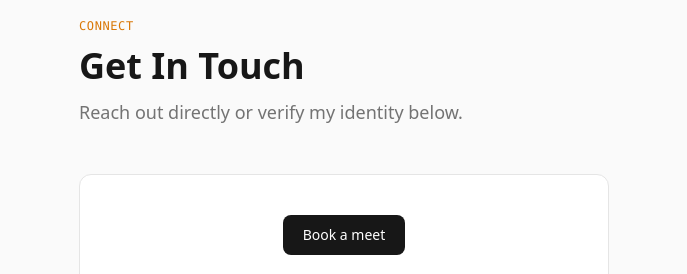
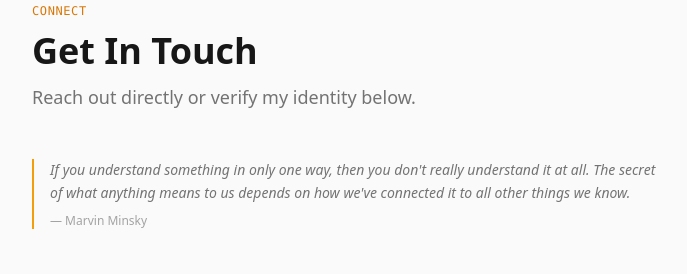
Before and after one commit to lfaoro/leonardofaoro.com, a website: page index.html in a window 1280 px wide. Shown: the part 3117-3391 px from the top of the page, without its empty margins (296-983 px from the left). Drawn offline with nearby package versions, Linux system fonts and the light colour scheme; files that its build step writes are made by us from their sources; no server answers.

Commit message:
contact: add Marvin Minsky blockquote (the Thinkerer creed)

```diff
--- a/index.html
+++ b/index.html
@@ -712,6 +712,13 @@
           Reach out directly or verify my identity below.
         </p>
 
+        <blockquote
+          class="border-l-2 border-amber-500 pl-4 mb-12 text-sm text-neutral-500 dark:text-neutral-400 italic leading-relaxed">
+          <p>If you understand something in only one way, then you don't really understand it at all. The secret of what
+            anything means to us depends on how we've connected it to all other things we know.</p>
+          <footer class="mt-2 text-xs not-italic text-neutral-400 dark:text-neutral-500">&mdash; Marvin Minsky</footer>
+        </blockquote>
+
         <div class="card p-8 md:p-10 text-center">
           <a href="https://calendly.com/lfaoro/15min" target="_blank" rel="noopener" class="btn-primary mb-8">
             Book a meet
```
